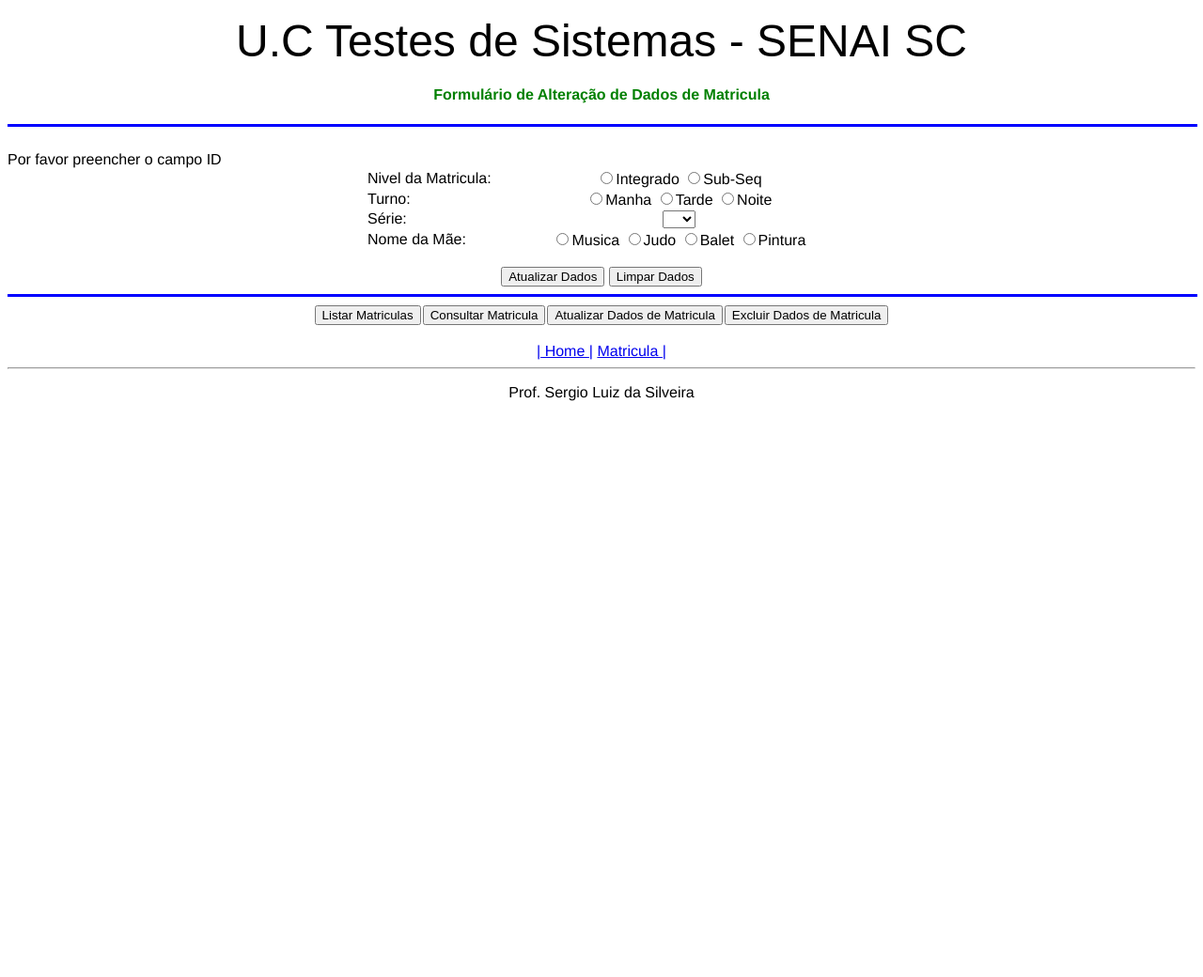
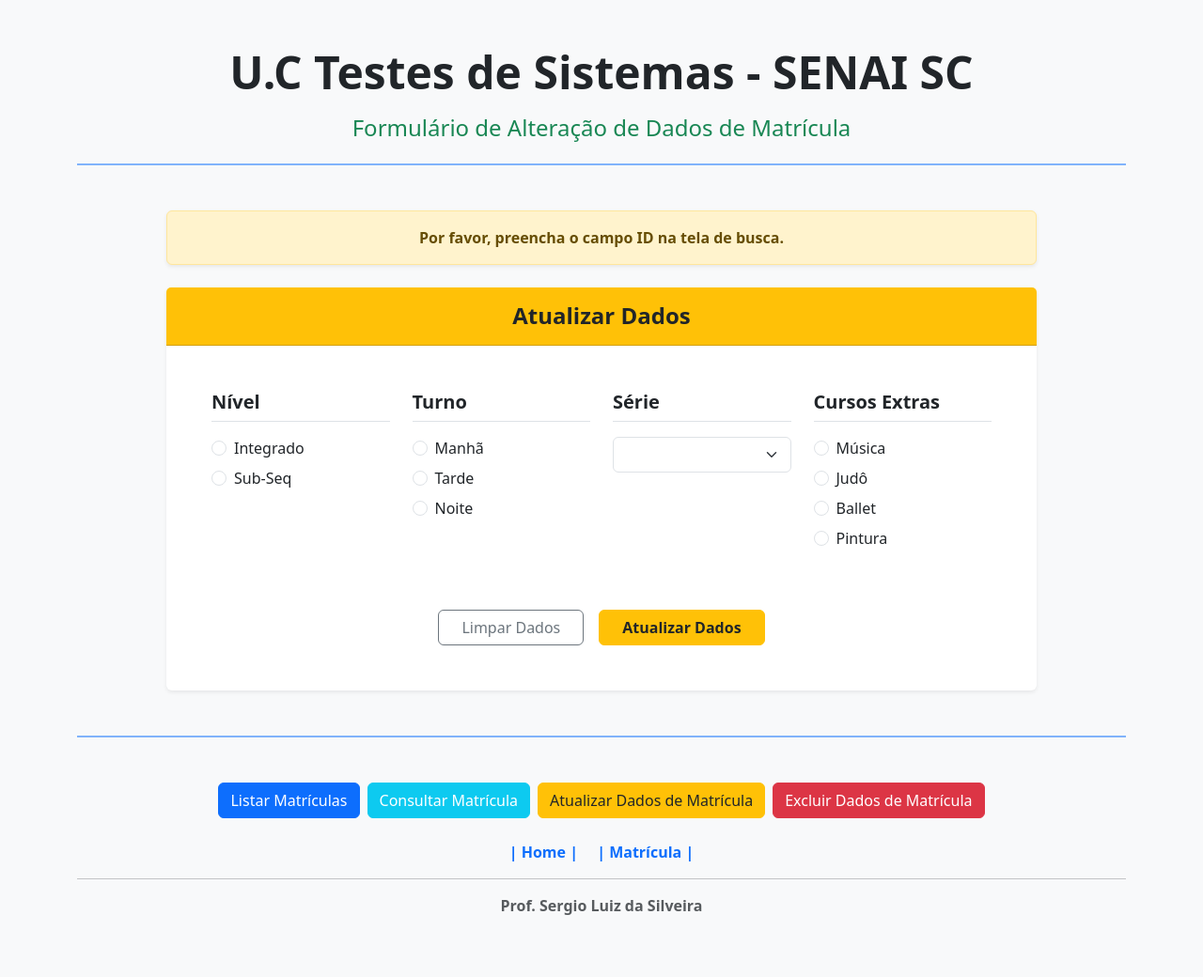
Before and after one commit to lucasvfurtado-dot/Testes_Lucas, a PHP site: page /formAtualizarMatricula.php in a window 1280 px wide. Shown: the whole page at 94% size. Before the commit the page ends 427 px from the top, so only its background shows below. Run offline with PHP 8.4, Linux system fonts and the light colour scheme; data that the repository does not hold is empty.

Commit message:
Update formAtualizarMatricula.php
Tela em que é atualizada os dados da matricula foi adicionado o bootstrap

```diff
--- a/ParaAlunosTesteSistemas_Escola-main/CRUD_MATRICULA/formAtualizarMatricula.php
+++ b/ParaAlunosTesteSistemas_Escola-main/CRUD_MATRICULA/formAtualizarMatricula.php
@@ -3,127 +3,175 @@
 <head>
     <meta charset="UTF-8">
     <meta name="viewport" content="width=device-width, initial-scale=1.0">
-    <title>Atualizar</title>
+    <title>Atualizar Matrícula</title>
+
+    <link href="https://cdn.jsdelivr.net/npm/bootstrap@5.3.3/dist/css/bootstrap.min.css" rel="stylesheet">
 </head>
-<body style="font-family: helvetica;">
+<body class="bg-light">
 
-        <form>
-            <p align="center">
-                <font size="7" face="Arial">U.C Testes de Sistemas - SENAI SC</font>
-            </p>
-        </form>
-        <h4>
-            <font color="green">
-                <center>Formulário de Alteração de Dados de Matricula</center></font>
-        </h4>
+    <div class="container py-5">
 
-        <hr width="100%" align="center" size="3" color="blue"> <br>
+        <header class="text-center mb-4">
+            <h1 class="display-5 fw-bold text-dark">U.C Testes de Sistemas - SENAI SC</h1>
+            <h2 class="h4 text-success mt-3">Formulário de Alteração de Dados de Matrícula</h2>
+        </header>
+
+        <hr class="border-primary border-2 opacity-50 mb-5">
+
+        <div class="row justify-content-center mb-5">
+            <div class="col-lg-10">
 
                 <?php
+                // Inicializamos as variáveis vazias para evitar erros no formulário caso o ID não seja encontrado
+                $ID_banco = ""; $nivel = ""; $turno = ""; $serie = ""; $cursoExtra = "";
 
                 if(empty($_POST["ID"])){
-            echo "Por favor preencher o campo ID";
+                    echo '<div class="alert alert-warning text-center shadow-sm fw-semibold" role="alert">Por favor, preencha o campo ID na tela de busca.</div>';
                 } else {
-            $ID = $_POST["ID"];
+                    $ID_post = $_POST["ID"];
                     $conexao = new mysqli("127.0.0.1","root","","sistemaescola");
+
                     if($conexao->connect_errno){
-                $erro = "Ocorreu um erro na conexão com o banco de dados.";
-                exit;
-            }
+                        echo '<div class="alert alert-danger text-center shadow-sm fw-semibold" role="alert">Ocorreu um erro na conexão com o banco de dados.</div>';
+                    } else {
                         $conexao->set_charset("utf8");
 
-            $sql = "SELECT * FROM `matricula` WHERE id ='$ID'";
-            echo $sql."<br><br>";
+                        $sql = "SELECT * FROM `matricula` WHERE id ='$ID_post'";
+                        echo '<div class="alert alert-secondary text-center font-monospace shadow-sm" role="alert"><strong>Query:</strong> ' . $sql . '</div>';
+
                         $result = $conexao->query($sql);
 
                         if($result){
-                if($result->num_rows>0){
+                            if($result->num_rows > 0){
                                 while($linha = $result->fetch_assoc()){
-                        $ID = $linha["id"];
+                                    $ID_banco = $linha["id"];
                                     $nivel = $linha["nivel"];
                                     $turno = $linha["turno"];
                                     $serie = $linha["serie"];
-                        $cursoExtra =  $linha["cursoExtra"];
+                                    $cursoExtra = $linha["cursoExtra"];
                                 }
                             } else {
-                    echo "ID não encontrado.<br><br>";
+                                echo '<div class="alert alert-danger text-center shadow-sm fw-semibold" role="alert">ID não encontrado no banco de dados.</div>';
                             }
                         } else {
-                echo "Erro em ".$sql."<br>".$conexao->error;
+                            echo '<div class="alert alert-danger text-center shadow-sm fw-semibold" role="alert">Erro na execução da Query: ' . $conexao->error . '</div>';
                         }
                         $conexao->close();
                     }
+                }
                 ?>
 
-        <form method="POST" action="atualizaMatricula.php" align="center">
-            <table width="500" border="0" cellspacing="0" cellspading="0" align="center">
-                <input type="hidden" name="ID" value="<?=$ID?>">
-                <tr>
-                    <td align="left">Nivel da Matricula:</td>
-                    <td><input type="radio" name="nivel" value="Integrado" <?php echo($nivel == 'Integrado') ? "checked" : ""; ?>>Integrado
-                    <input type="radio" name="nivel" value="Sub-Seq" <?php echo($nivel == 'Sub-Seq') ? "checked" : ""; ?>>Sub-Seq</td>
-                </tr>
-                <tr>
-                    <td align="left">Turno:</td>
-                    <td><input type="radio" name="turno" value="Manha" <?php echo($turno == 'Manha') ? "checked" : ""; ?>>Manha
-                    <input type="radio" name="turno" value="Tarde" <?php echo($turno == 'Turno') ? "checked" : ""; ?>>Tarde
-                    <input type="radio" name="turno" value="Noite" <?php echo($turno == 'Noite') ? "checked" : ""; ?>>Noite</td>
-                </tr>
-                <tr>
-                    <td align="left">Série:</td>
-                    <td>
-                        <select name="serie" size="1">
-                            <option></option>
-                            <option <?php echo($serie == '1°') ? "selected" : ""; ?>>1°</option>
-                            <option <?php echo($serie == '2°') ? "selected" : ""; ?>>2°</option>
-                            <option <?php echo($serie == '3°') ? "selected" : ""; ?>>3°</option>
+                <div class="card shadow-sm border-0 mt-4">
+                    <div class="card-header bg-warning text-dark text-center py-3">
+                        <h4 class="mb-0 fw-bold">Atualizar Dados</h4>
+                    </div>
+                    <div class="card-body p-4 p-md-5">
+
+                        <form method="POST" action="atualizaMatricula.php">
+                            <input type="hidden" name="ID" value="<?=$ID_banco?>">
+
+                            <div class="row g-4 mb-5">
+
+                                <div class="col-md-3 col-sm-6">
+                                    <h5 class="fw-bold mb-3 border-bottom pb-2">Nível</h5>
+                                    <div class="form-check mb-2">
+                                        <input class="form-check-input" type="radio" name="nivel" value="Integrado" id="nivelIntegrado" <?php echo($nivel == 'Integrado') ? "checked" : ""; ?>>
+                                        <label class="form-check-label" for="nivelIntegrado">Integrado</label>
+                                    </div>
+                                    <div class="form-check">
+                                        <input class="form-check-input" type="radio" name="nivel" value="Sub-Seq" id="nivelSubSeq" <?php echo($nivel == 'Sub-Seq') ? "checked" : ""; ?>>
+                                        <label class="form-check-label" for="nivelSubSeq">Sub-Seq</label>
+                                    </div>
+                                </div>
+
+                                <div class="col-md-3 col-sm-6">
+                                    <h5 class="fw-bold mb-3 border-bottom pb-2">Turno</h5>
+                                    <div class="form-check mb-2">
+                                        <input class="form-check-input" type="radio" name="turno" value="Manha" id="turnoManha" <?php echo($turno == 'Manha') ? "checked" : ""; ?>>
+                                        <label class="form-check-label" for="turnoManha">Manhã</label>
+                                    </div>
+                                    <div class="form-check mb-2">
+                                        <input class="form-check-input" type="radio" name="turno" value="Tarde" id="turnoTarde" <?php echo($turno == 'Tarde') ? "checked" : ""; ?>>
+                                        <label class="form-check-label" for="turnoTarde">Tarde</label>
+                                    </div>
+                                    <div class="form-check">
+                                        <input class="form-check-input" type="radio" name="turno" value="Noite" id="turnoNoite" <?php echo($turno == 'Noite') ? "checked" : ""; ?>>
+                                        <label class="form-check-label" for="turnoNoite">Noite</label>
+                                    </div>
+                                </div>
+
+                                <div class="col-md-3 col-sm-6">
+                                    <h5 class="fw-bold mb-3 border-bottom pb-2">Série</h5>
+                                    <select class="form-select" name="serie">
+                                        <option value=""></option>
+                                        <option value="1°" <?php echo($serie == '1°') ? "selected" : ""; ?>>1°</option>
+                                        <option value="2°" <?php echo($serie == '2°') ? "selected" : ""; ?>>2°</option>
+                                        <option value="3°" <?php echo($serie == '3°') ? "selected" : ""; ?>>3°</option>
                                     </select>
-                    </td>
-                </tr>
-                <tr>
-                    <td align="left">Nome da Mãe:</td>
-                    <td><input type="radio" name="cursoExtra" value="Musica" <?php echo($cursoExtra == 'Musica') ? "checked" : ""; ?>>Musica
-                    <input type="radio" name="cursoExtra" value="Judo" <?php echo($cursoExtra == 'Judo') ? "checked" : ""; ?>>Judo
-                    <input type="radio" name="cursoExtra" value="Balet" <?php echo($cursoExtra == 'Balet') ? "checked" : ""; ?>>Balet
-                    <input type="radio" name="cursoExtra" value="Pintura" <?php echo($cursoExtra == 'Pintura') ? "checked" : ""; ?>>Pintura</td>
-                </tr>
-            </table><br>
-            <center>
-                <input type="submit" value="Atualizar Dados">
-                <input type="reset" value="Limpar Dados">
-            </center>
+                                </div>
+
+                                <div class="col-md-3 col-sm-6">
+                                    <h5 class="fw-bold mb-3 border-bottom pb-2">Cursos Extras</h5>
+                                    <div class="form-check mb-2">
+                                        <input class="form-check-input" type="radio" name="cursoExtra" value="Musica" id="cursoMusica" <?php echo($cursoExtra == 'Musica') ? "checked" : ""; ?>>
+                                        <label class="form-check-label" for="cursoMusica">Música</label>
+                                    </div>
+                                    <div class="form-check mb-2">
+                                        <input class="form-check-input" type="radio" name="cursoExtra" value="Judo" id="cursoJudo" <?php echo($cursoExtra == 'Judo') ? "checked" : ""; ?>>
+                                        <label class="form-check-label" for="cursoJudo">Judô</label>
+                                    </div>
+                                    <div class="form-check mb-2">
+                                        <input class="form-check-input" type="radio" name="cursoExtra" value="Balet" id="cursoBalet" <?php echo($cursoExtra == 'Balet') ? "checked" : ""; ?>>
+                                        <label class="form-check-label" for="cursoBalet">Ballet</label>
+                                    </div>
+                                    <div class="form-check mb-3">
+                                        <input class="form-check-input" type="radio" name="cursoExtra" value="Pintura" id="cursoPintura" <?php echo($cursoExtra == 'Pintura') ? "checked" : ""; ?>>
+                                        <label class="form-check-label" for="cursoPintura">Pintura</label>
+                                    </div>
+                                </div>
+
+                            </div>
+
+                            <div class="d-flex justify-content-center gap-3 mt-2">
+                                <button type="reset" class="btn btn-outline-secondary px-4">Limpar Dados</button>
+                                <button type="submit" class="btn btn-warning px-4 fw-bold text-dark">Atualizar Dados</button>
+                            </div>
+
                         </form>
+                    </div>
+                </div>
 
-        <hr width="100%" align="center" size="3" color="blue">
-        <table width="400" border="0" cellspacing="0" cellspading="0" align="center">
-            <tr>
-                <td>
+            </div>
+        </div>
+
+        <hr class="border-primary border-2 opacity-50 my-5">
+
+        <div class="d-flex flex-wrap justify-content-center gap-2 mb-4">
             <form method="POST" action="listarMatricula.php">
-                        <center><input type="submit" value="Listar Matriculas"></center>
+                <button type="submit" class="btn btn-primary">Listar Matrículas</button>
             </form>
-                </td>
-                <td>
             <form method="POST" action="procurarMatricula.php">
-                        <center><input type="submit" value="Consultar Matricula"></center>
+                <button type="submit" class="btn btn-info text-white">Consultar Matrícula</button>
             </form>
-                </td>
-                <td>
             <form method="POST" action="atualizarMatricula.php">
-                        <center><input type="submit" value="Atualizar Dados de Matricula"></center>
+                <button type="submit" class="btn btn-warning text-dark">Atualizar Dados de Matrícula</button>
             </form>
-                </td>
-                <td>
             <form method="POST" action="apagarMatricula.php">
-                        <center><input type="submit" value="Excluir Dados de Matricula"></center>
+                <button type="submit" class="btn btn-danger">Excluir Dados de Matrícula</button>
             </form>
-                </td>
-            </tr>
-        </table><br>
-        <nav align="center">
-            <a href="index.php">| Home |</a>
-            <a href="formMatricula.php"> Matricula |</a>
+        </div>
+
+        <nav class="text-center mb-3">
+            <a href="../CRUD_ALUNO/index.php" class="text-decoration-none mx-2 fw-semibold">| Home |</a>
+            <a href="formMatricula.php" class="text-decoration-none mx-2 fw-semibold">| Matrícula |</a>
         </nav>
+
         <hr>
-        <p align="center">Prof. Sergio Luiz da Silveira</p>
+
+        <p class="text-center text-muted fw-semibold">Prof. Sergio Luiz da Silveira</p>
+
+    </div>
+
+    <script src="https://cdn.jsdelivr.net/npm/bootstrap@5.3.3/dist/js/bootstrap.bundle.min.js"></script>
 </body>
 </html>
```
Lines whose indentation alone changed are shown as unchanged.
